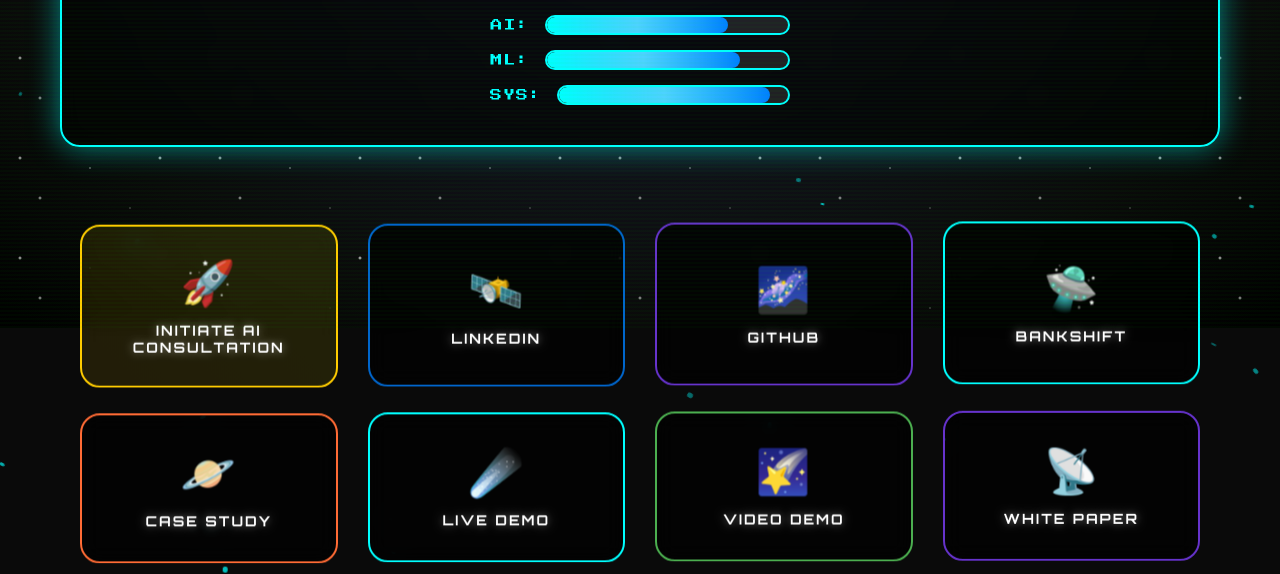
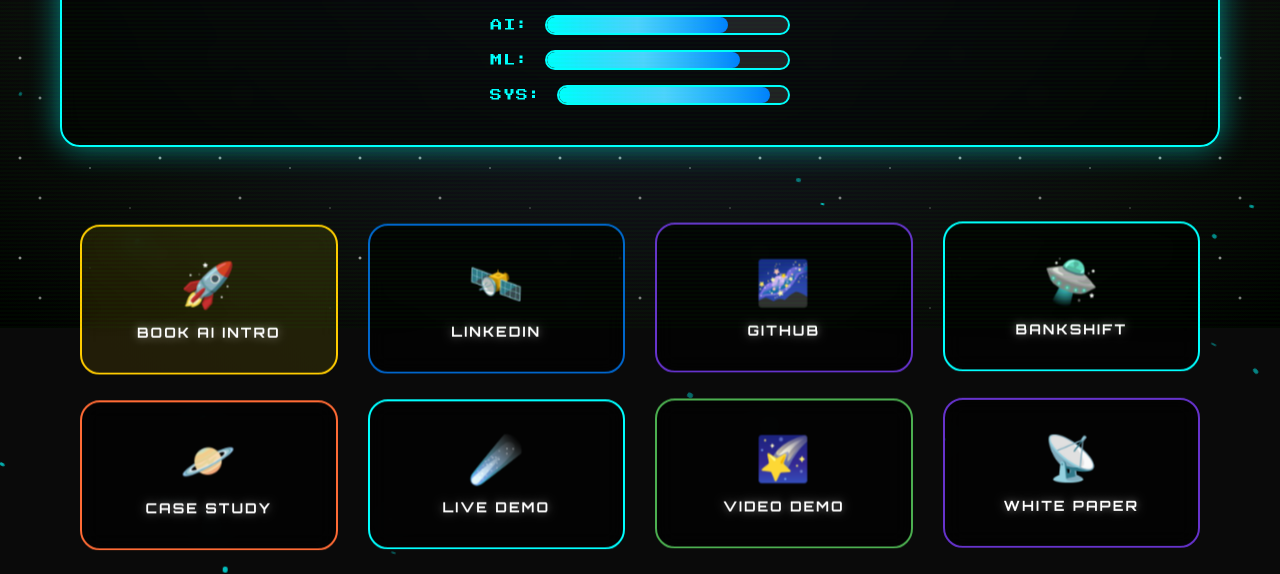
Before and after one commit to thacher/thacher.github.io, a plain HTML site: page index.html in a window 1280 px wide. Shown: the part 472-1046 px from the top of the page. Drawn offline with nearby package versions, Linux system fonts and the light colour scheme.

Commit message:
Text change

```diff
--- a/index.html
+++ b/index.html
@@ -89,7 +89,7 @@
         <div class="space-objects-container">
             <div class="space-object consultation" data-link="https://intro.co/RobThacher">
                 <div class="object-icon">🚀</div>
-                <div class="object-text">INITIATE AI CONSULTATION</div>
+                <div class="object-text">BOOK AI INTRO</div>
                 <div class="object-glow"></div>
             </div>
 
```
